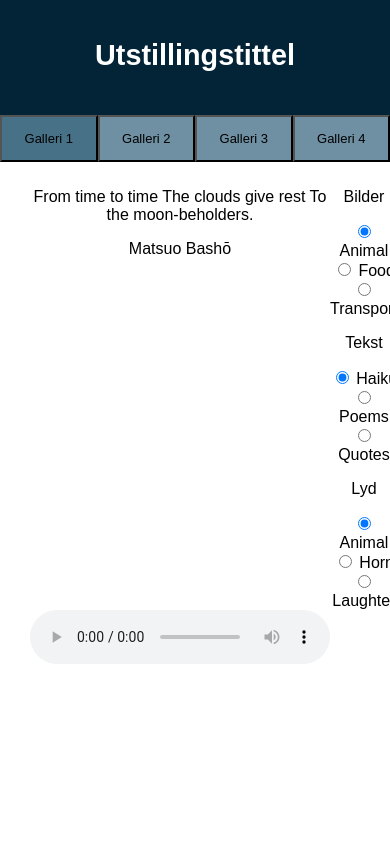
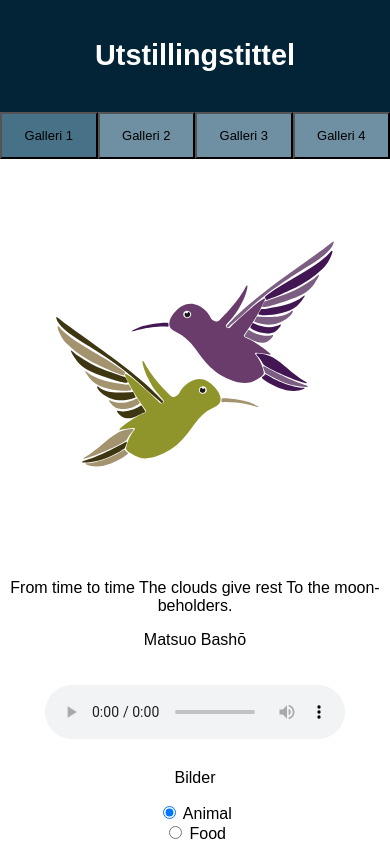
Before and after one commit to IT2810/it2810-webutvikling-h18-prosjekt-2-gruppe--10, a React (Create React App) app in the folder prosjekt2/: page / in a window 390 px wide. Shown: the top 844 px of the page. Built offline with nearby package versions, Linux system fonts and the light colour scheme.

Commit message:
improved layout

```diff
--- a/prosjekt2/src/App.css
+++ b/prosjekt2/src/App.css
@@ -6,7 +6,6 @@
   grid-column-start: 1;
   grid-column-end: 5;
   background-color: #032336;
-  height: 75px;
   padding: 20px;
   color: white;
 }
@@ -25,35 +24,46 @@
 }
 
 .C2 {
-  background-color: ;
-  padding: 10px;
   display: grid;
-  grid-template-columns: auto auto auto;
+  grid-template-columns: 1fr 1fr 1fr;
 }
 
 .active {
   background-color: #477187;
   font-size: 13px;
   outline: none;
+  cursor: pointer;
 }
 
 .inactive {
   background-color: #6F8FA2;
   font-size: 13px;
   outline: none;
+  cursor: pointer;
 }
 
 .Svgs {
   padding: 10px;
-  grid-row: 1 / span 3;
 }
 
 .Txts {
-  grid-row-start: 1;
-  grid-row-end: 2;
+  padding: 10px;
 }
 
 .Sounds {
-  grid-row-start: 2;
-  grid-row-end: 3;
+  padding: 10px;
+  grid-row: 2;
+  grid-column: 2;
 }
+
+@media only screen and (max-width: 600px) {
+  .C2 {
+    grid-template-columns: auto;
+  }
+  .Sounds {
+    grid-row: 3;
+    grid-column: 1;
+  }
+
+
+}
```
